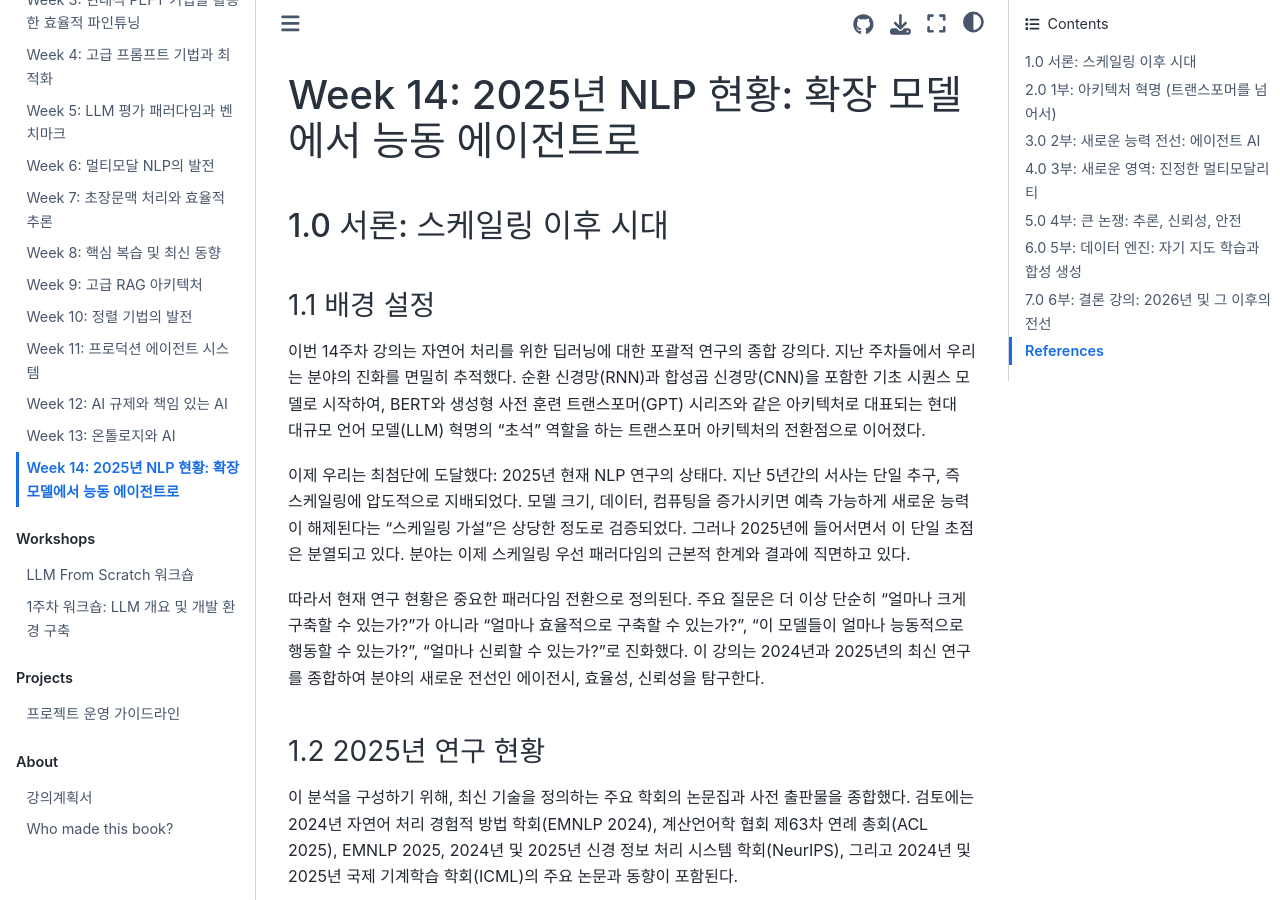
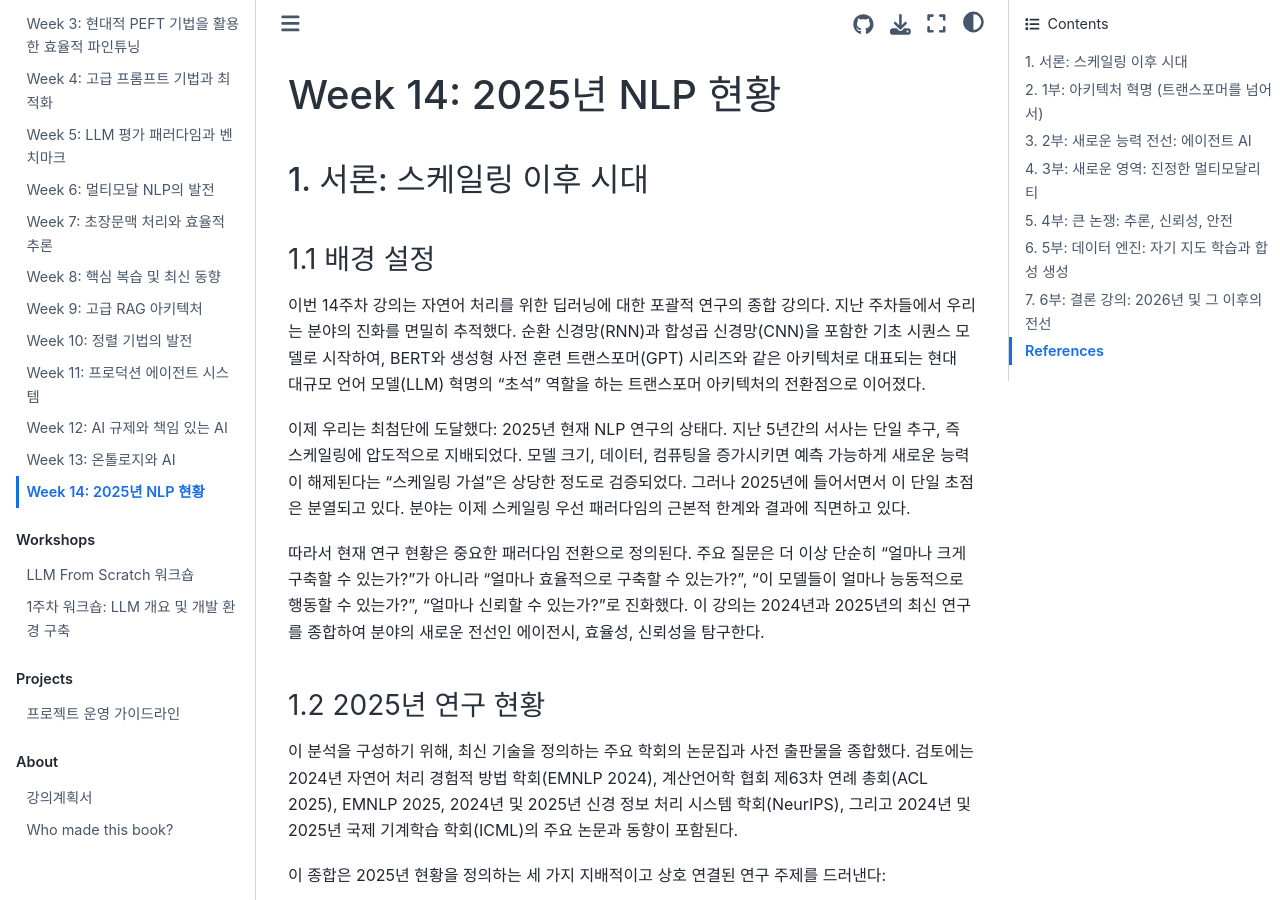
Before and after one commit to entelecheia/deepnlp-2025, a Jupyter Book: the page built from book/ko/week14/index.md, in a window 1280 px wide and 900 px high. Built offline with Jupyter Book 1.0.4 settings and Sphinx 7.4.7 and the Sphinx Book theme 1.1.4, drawn with Linux system fonts in a browser that asks for light colours; some of the changed text lies outside the part shown.

Commit message:
refactor: Standardize section numbering in Week 14 content for both English and Korean versions, enhancing consistency and readability throughout the document.

```diff
--- a/book/ko/week14/index.md
+++ b/book/ko/week14/index.md
@@ -1,6 +1,6 @@
-# Week 14: 2025년 NLP 현황: 확장 모델에서 능동 에이전트로
+# Week 14: 2025년 NLP 현황
 
-## 1.0 서론: 스케일링 이후 시대
+## 1. 서론: 스케일링 이후 시대
 
 ### 1.1 배경 설정
 
@@ -34,7 +34,7 @@
 
 오늘 강의를 진행하면서, 우리는 이러한 추상적 연구 동향을 실제 세계에서 해제하는 실용적 도전과 기회로 다시 연결할 것이다.
 
-## 2.0 1부: 아키텍처 혁명 (트랜스포머를 넘어서)
+## 2. 1부: 아키텍처 혁명 (트랜스포머를 넘어서)
 
 ### 2.1 문제: 트랜스포머의 병목
 
@@ -118,7 +118,7 @@ Mamba와 MoE의 분석은 2024-2025 아키텍처 동향이 단일 전진 경로
 | SSM (Mamba) 25    | 선택적 스캔 (S6)     | $O(n)$                 | $O(N)$ (밀집)                 | 매우 빠름 (토큰당 일정)     | 긴 컨텍스트 (\>1M), 빠른 추론 |
 | MoE-트랜스포머 29 | 희소 게이팅 / 라우팅 | $O(n^2)$               | $O(k)$ (희소, $k \\ll N$)     | 느림 (K-V 캐시와 함께 증가) | 대규모 지식 스케일링          |
 
-## 3.0 2부: 새로운 능력 전선: 에이전트 AI
+## 3. 2부: 새로운 능력 전선: 에이전트 AI
 
 ### 3.1 생성 모델에서 자율 에이전트로
 
@@ -186,7 +186,7 @@ Anthropic은 대부분의 실제 응용에서 "워크플로우"가 "예측 가
 - 계획 및 도구 통합: 에이전트가 계획을 수행하기 위해 도구를 올바르게 선택하고 사용할 수 있는가?
 - 사용자 경험: 인간-에이전트 협력이 얼마나 효율적이고 직관적인가?
 
-## 4.0 3부: 새로운 영역: 진정한 멀티모달리티
+## 4. 3부: 새로운 영역: 진정한 멀티모달리티
 
 2025년의 세 번째 주요 동향은 멀티모달 대규모 언어 모델(MLLM)의 급속한 성숙으로, 단순한 이미지 캡셔너에서 텍스트, 이미지, 오디오, 비디오를 통해 유창하게 추론할 수 있는 진정한 "any-to-any" 시스템으로 이동하는 것이다.
 
@@ -225,7 +225,7 @@ Anthropic은 대부분의 실제 응용에서 "워크플로우"가 "예측 가
 - 주요 결과: "광범위한 실험은 Grounded-VideoLLM이 세밀한 그라운딩 작업에서 기존 모델을 능가할 뿐만 아니라 일반 비디오 이해 어시스턴트로서 강력한 잠재력을 보여준다"는 것을 입증한다.
 - 결론 및 영향: 이 논문은 2025년 멀티모달 동향을 대표한다: "전체 비디오" 이해를 넘어 정확한 "순간" 시간적 추론으로 이동. 이것은 비디오 분석, 로봇공학, 인간-컴퓨터 상호작용과 같은 응용 분야에 대한 중요한 능력이다.
 
-## 5.0 4부: 큰 논쟁: 추론, 신뢰성, 안전
+## 5. 4부: 큰 논쟁: 추론, 신뢰성, 안전
 
 모델이 더 능력이 있게 됨에 따라, 2025년 연구 현황은 이러한 능력의 *신뢰성*에 대한 비판적이고 내성적인 논쟁에 지배된다. 이 모델들이 _진정으로_ 추론할 수 있는가? 신뢰할 수 있는가? 그리고 그것들을 "안전하게" 만드는 숨겨진 트레이드오프는 무엇인가?
 
@@ -313,7 +313,7 @@ LLM 생성 출력(특히 에이전트로부터)이 더 길고 복잡해짐에
 - 중요한 발견: 가장 중요한 것은, "비적대적 프롬프트에서 모델의 도움은 반복 전반에 걸쳐 안정적으로 유지된다"는 것이다.
 - 결론 및 영향: MART는 안전 정렬을 위한 확장 가능하고 자동화된 프레임워크를 제공한다. 이 발견은 "안전 세금" 논문에 대한 중요한 대조점을 제공한다. 이것은 안전 조정을 _어떻게_ 하는지가 중요함을 시사한다. 반복적이고 적대적인 미세 조정 루프(MART와 같은)는 일반적인 도움의 재앙적 저하 _없이_ 안전을 개선할 수 있을 것이다. 이것은 적응적 적대적 공격 및 방어에 대한 2025년 논문의 새로운 물결과 함께, 적대적 견고성을 공식 하위 분야로 성숙시킨다.
 
-## 6.0 5부: 데이터 엔진: 자기 지도 학습과 합성 생성
+## 6. 5부: 데이터 엔진: 자기 지도 학습과 합성 생성
 
 ### 6.1 자기 지도 학습(SSL)의 역할
 
@@ -360,7 +360,7 @@ SSL이 *사전 훈련*에 사용되는 동안, _미세 조정_ 및 _정렬_ 단
 
 이것이 합성 데이터가 쓸모없다는 것을 의미하는 것은 아니다. 대신, 생성 모델이 더 일반적이 됨에 따라, 데이터 큐레이션, 데이터 필터링, "데이터 중심" AI의 중요성이 덜 중요한 것이 아니라 _더_ 중요해지고 있음을 의미한다. RLEF 기법은 코드 인터프리터가 "환각" 루프가 지배하는 것을 방지하는 _외부의 객관적 필터_ 역할을 하기 때문에 성공적인 완화 전략의 강력한 예이다. 자연어에 대한 유사한 자동화된 "진실" 필터를 찾는 것은 여전히 거대한 미해결 도전이다.
 
-## 7.0 6부: 결론 강의: 2026년 및 그 이후의 전선
+## 7. 6부: 결론 강의: 2026년 및 그 이후의 전선
 
 이 강의가 끝나면서, 우리는 가까운 미래를 바라본다. 2025년의 동향은 2026년 및 그 이후를 정의할 미해결 문제와 연구 전선을 직접 가리킨다.
 
```
Also changed, not shown: book/en/week14/index.md (+7 -7 lines).
